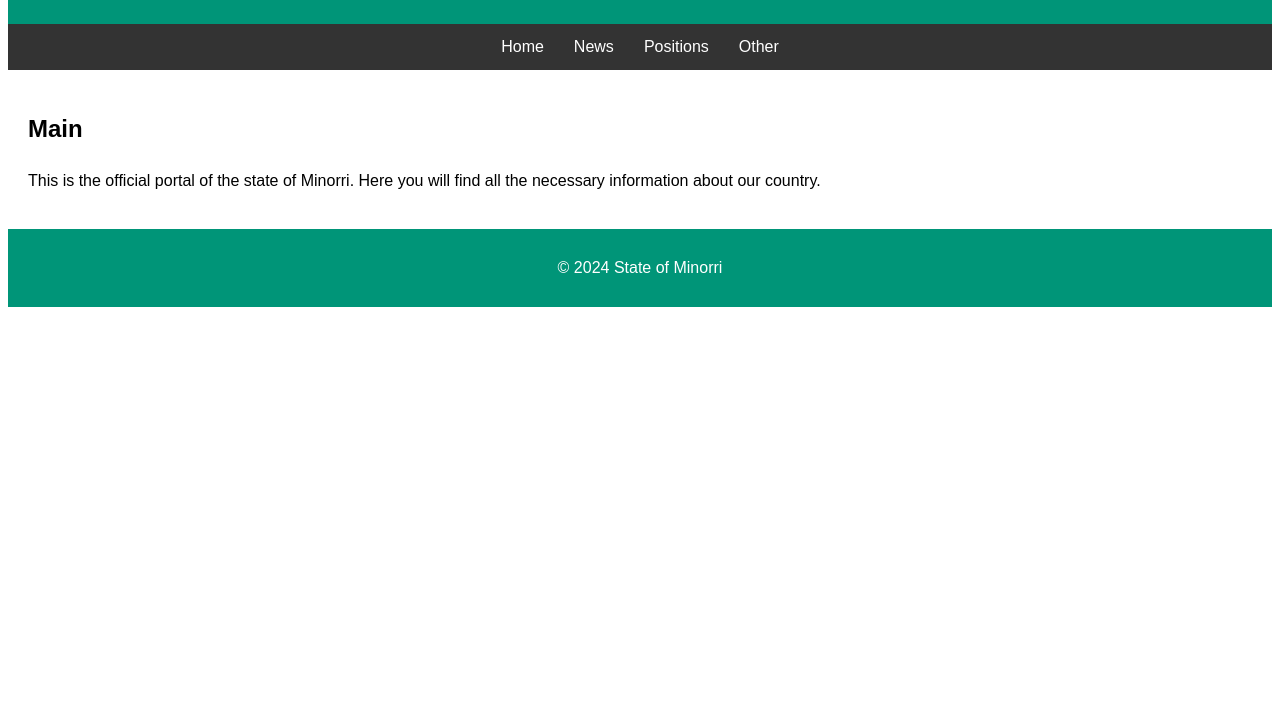
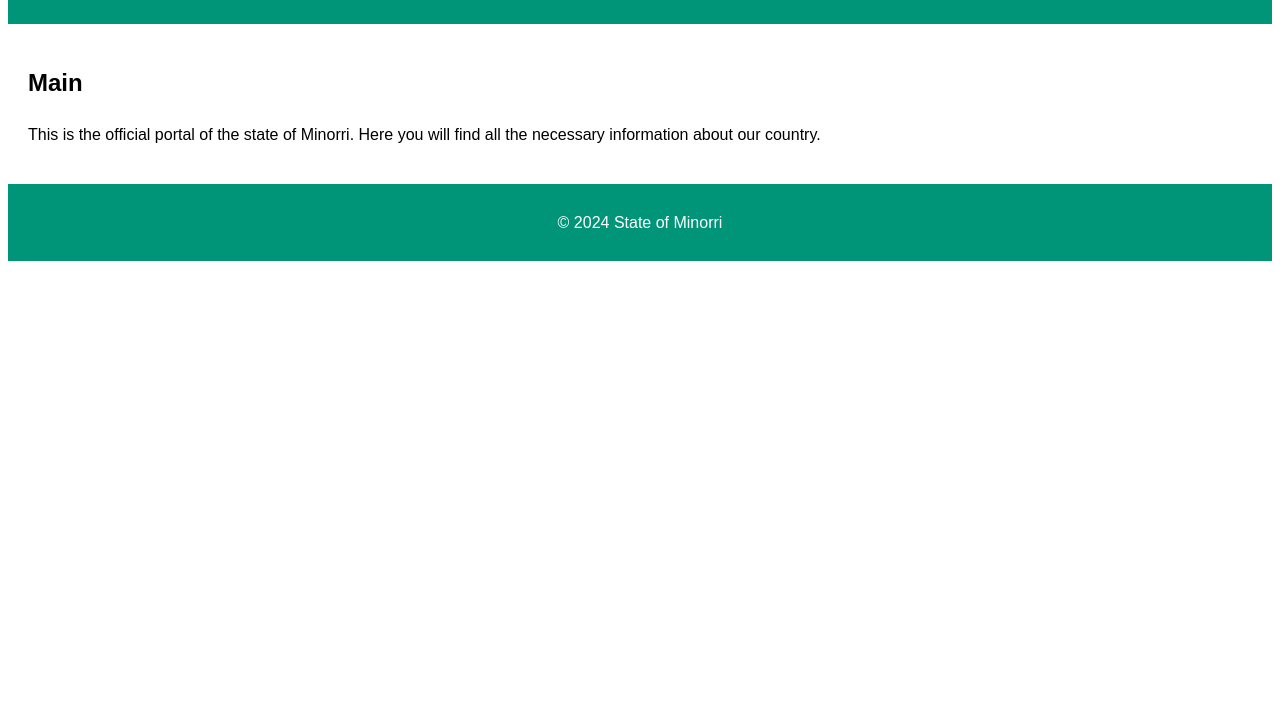
Before and after one commit to Naharashu/Minorri, a plain HTML site: page index.html in a window 1280 px wide. Shown: the part 98-800 px from the top of the page. Drawn offline with Linux system fonts and the light colour scheme.

Commit message:
Update index.html

```diff
--- a/index.html
+++ b/index.html
@@ -21,12 +21,7 @@
     <header>
         <h1>Welcome to Minorri</h1>
     </header>
-    <nav>
-        <a href="#home" scr="https://Sagansi.github.io/Minorri/index.html">Home</a>
-        <a href="#news" scr="https://Sagansi.github.io/Minorri/news" >News</a>
-        <a href="#positions">Positions</a>
-        <a href="#other">Other</a>
-    </nav>
+
     <main>
         <section id="home">
             <h2>Main</h2>
```
